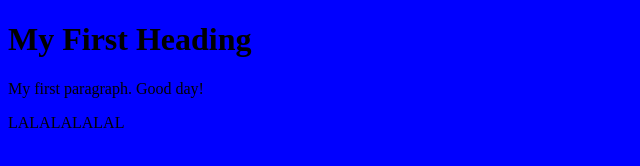
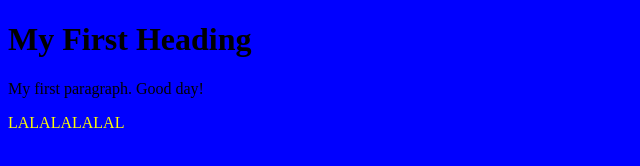
Before and after one commit to bqzk/testblog, a plain HTML site: page index.html in a window 1280 px wide. Shown: the whole page, without its empty margins (0-640 px from the left). Drawn offline with Linux system fonts and the light colour scheme.

Commit message:
adding style for span

```diff
--- a/style.css
+++ b/style.css
@@ -1,3 +1,5 @@
 body {
    background: blue;
 }
+
+span { color: yellow; }
```
